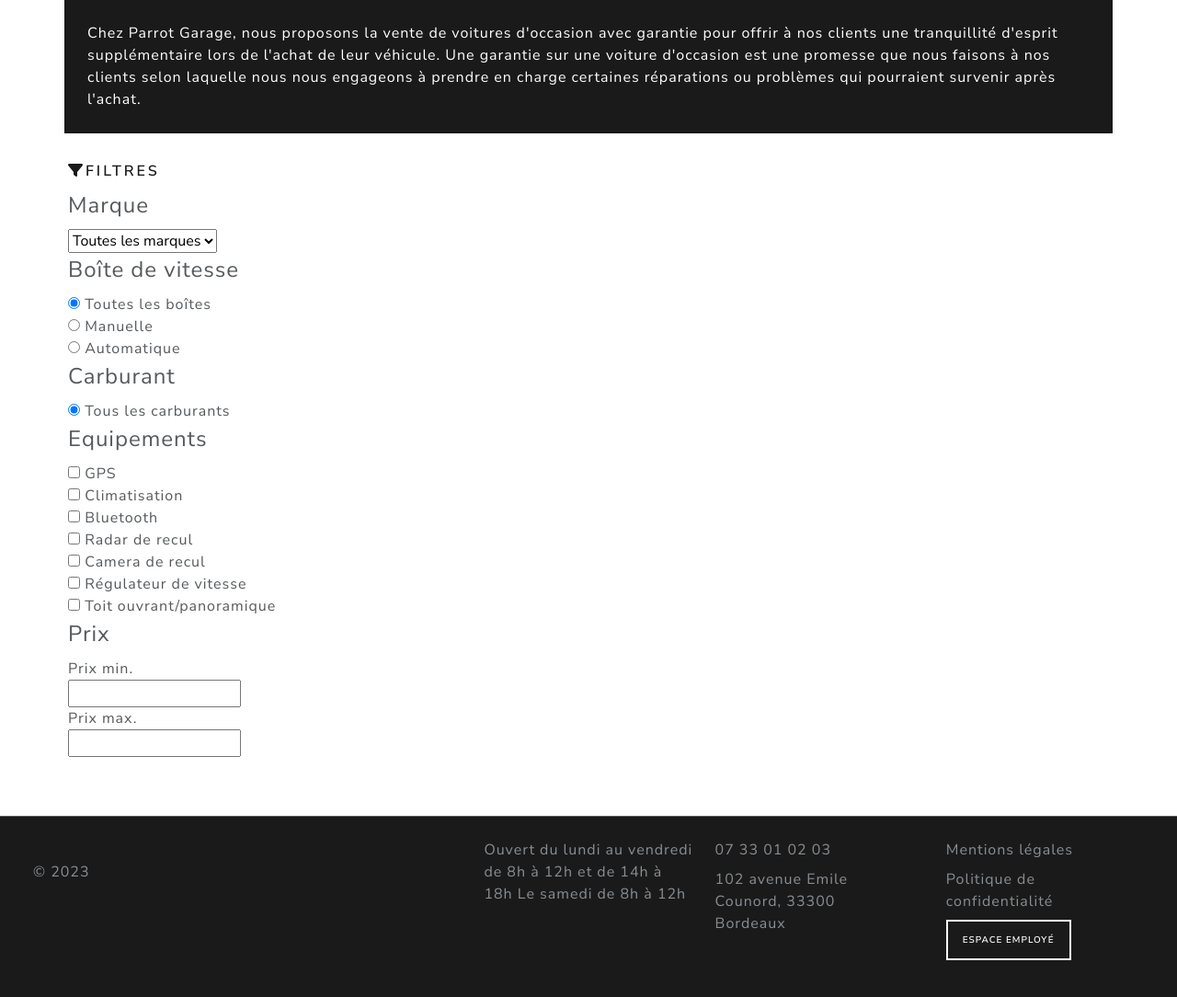
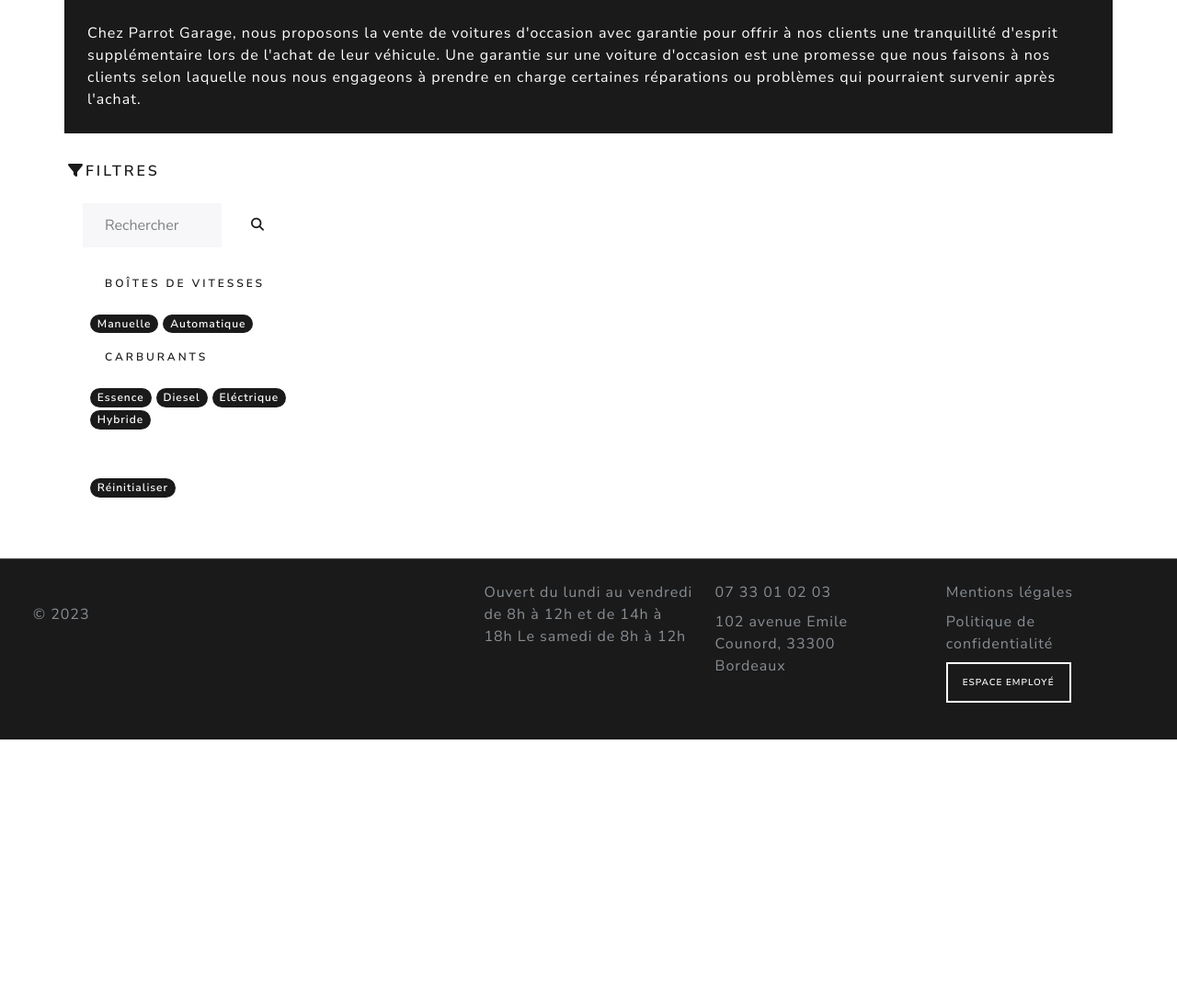
Before and after one commit to SarahRichefeu/app, a Symfony app: template templates/catalogue/index.html.twig in a window 1280 px wide. Shown: the part 286-1370 px from the top of the page at 92% size. After the commit the page ends 1090 px from the top, so only its background shows below. Run offline with Twig, Linux system fonts and the light colour scheme; the template is opened without the code that fills it, so the values that code supplies are empty; some libraries are stand-ins or nearby versions.

Commit message:
Filter buttons done

```diff
--- a/public/scripts/search.js
+++ b/public/scripts/search.js
@@ -1 +1,88 @@
-// Récupération de tous les noeuds nécessaires
+// // Function for cars filter
+// function filterCars() {
+
+
+//     // Get cars title
+//     const carsTitle = cars.map(car => car.querySelector('#carBrand').textContent);
+
+
+
+
+
+// }
+
+
+
+
+
+// --------------------------Search bar -------------------------------
+
+
+function filterCars() {
+    // get all cars
+    const cars = document.querySelectorAll('#card');
+
+    // Loop through cars
+    cars.forEach( (car) => {
+        // Get all my buttons filters
+        const all = document.getElementById('all').checked;
+        // Gearbox
+        const manualGear = document.getElementById('manual').checked;
+        const autoGear = document.getElementById('auto').checked;
+        // Fuel
+        const essence = document.getElementById('essence').checked;
+        const diesel = document.getElementById('diesel').checked;
+        const electric = document.getElementById('elec').checked;
+        const hybrid = document.getElementById('hybrid').checked;
+
+        // change background-color when checkbox is checked
+        const labels = document.querySelectorAll('.badge');
+        labels.forEach( (label) => {
+            if (all, manualGear, autoGear, essence, diesel, electric, hybrid) {
+                label.classList.replace('bg-primary', 'bg-danger');
+            } else {
+                label.classList.replace('bg-danger', 'bg-primary');
+            }
+        });
+
+
+        // Get all data I need from cars
+        // Gearbox
+        const carGear = car.querySelector('#gearbox').textContent;
+        // Fuel
+        const carFuel = car.querySelector('#fuel').textContent;
+
+
+        // Filters (true or false)
+        // Gearbox
+        const gearManualFilter = manualGear && carGear.toLowerCase().includes('manuelle');
+        const gearAutoFilter = autoGear && carGear.toLowerCase().includes('automatique');
+
+        // Fuel
+        const fuelEssenceFilter = essence && carFuel.toLowerCase().includes('essence');
+        const fuelDieselFilter = diesel && carFuel.toLowerCase().includes('diesel');
+        const fuelElectricFilter = electric && carFuel.toLowerCase().includes('electrique');
+        const fuelHybridFilter = hybrid && carFuel.toLowerCase().includes('hybride');
+
+
+
+        if (gearManualFilter || gearAutoFilter || fuelEssenceFilter || fuelDieselFilter || fuelElectricFilter || fuelHybridFilter) {
+            car.style.display = 'block';
+        } else {
+            car.style.display = 'none';
+        }
+
+        // Show all cars if none is checked
+        if (all || !manualGear && !autoGear && !essence && !diesel && !electric && !hybrid) {
+            car.style.display = 'block';
+        }
+    });
+}
+
+document.getElementById('all').addEventListener('click', filterCars);
+document.getElementById('manual').addEventListener('click', filterCars);
+document.getElementById('auto').addEventListener('click', filterCars);
+document.getElementById('essence').addEventListener('click', filterCars);
+document.getElementById('diesel').addEventListener('click', filterCars);
+document.getElementById('elec').addEventListener('click', filterCars);
+document.getElementById('hybrid').addEventListener('click', filterCars);
--- a/public/styles/style.css
+++ b/public/styles/style.css
@@ -1,6 +1,6 @@
 
 
--------------------HOME-------------------
+/* -------------------HOME------------------- */
 
 p.text-center {
     margin-bottom: 2vh;
@@ -40,8 +40,39 @@ p.text-center {
 }
 
 
-------------------------- SERVICES -----------------------------
+/* ------------------------- SERVICES ----------------------------- */
 
 ol li {
     padding: 2rem;
 }
+
+/* -------------------------Filtres -------------------------------- */
+
+div#buttons .input-none {
+    opacity: 0;
+}
+
+div#buttons .input-none + label {
+    background-color: #1A1A1A;
+}
+
+div#buttons .input-none:checked + label {
+    background-color: #d9534f;
+}
+
+div#buttons label {
+    cursor: pointer;
+}
+
+input[type="checkbox"]:checked + label {
+    background-color: #d9534f;
+}
+
+
+@media screen and (max-width: 768px) {
+    div#buttons {
+        display: flex;
+        justify-content: space-around;
+        flex-wrap: wrap;
+    }
+}
--- a/templates/catalogue/index.html.twig
+++ b/templates/catalogue/index.html.twig
@@ -24,16 +24,17 @@
             <div class="col-lg-9">
                 <div class="row justify-content-evenly">
                     {% for car in cars %}
-                    <div class="card col-lg-5 m-2">
+                    <div class="cars card col-lg-5 m-2" id="card">
                         <img src="{{ asset('uploads/' ~ car.picture) }}" class="card-img-top" alt="..." style="height: 250px">
                         <div class="card-body">
-                            <h5 class="card-title">{{ car.brand }} {{ car.model }}</h5>
+                            <h5 class="card-title" id="carBrand">{{ car.brand }} {{ car.model }}</h5>
                             <ul class="list-group list-group-flush">
                                 <li class="list-group-item">Motorisation: {{ car.motor }}</li>
                                 <li class="list-group-item">{{ car.year }} - {{ car.mileage }} km.</li>
-                                <li class="list-group-item">{{ car.fuel.name }} - {{ car.gearbox }}</li>
+                                <li class="list-group-item" id="gearbox">Boîte de vitesse: {{ car.gearbox }}</li>
+                                <li class="list-group-item" id="fuel">{{ car.fuel.name }}</li>
                                 <li class="list-group-item">{{ car.equipments }}</li>
-                                <li class="list-group-item fs-4 text-info">{{ car.price }} euros.</li>
+                                <li class="list-group-item fs-4 text-info" id="price">{{ car.price }} euros.</li>
                             </ul>
                         </div>
                         <div class="card-footer">
--- a/templates/partials/_filtre.html.twig
+++ b/templates/partials/_filtre.html.twig
@@ -1,93 +1,54 @@
-<form action="" class="col-lg-3 p-3">
+<form action="" class="col-lg-3 col-sm-12 p-3">
     <h5><i class="fa-solid fa-filter" style="color: #1a1a1a;"></i>Filtres</h5>
 
-    <fieldset>
-        <legend>Marque</legend>
-        <select name="brand" id="brand">
-            <option value="allBrand">Toutes les marques</option>
-            {% for car in cars %}
-                <option value="{{car.brand ~ car.id }}">{{ car.brand }}</option>
-            {% endfor %}
-        </select>
-    </fieldset>
+    <div class="d-flex col-lg-12 p-3">
+        <input class="form-control me-sm-2" id="search" type="search" placeholder="Rechercher">
+        <button class="btn btn-secondary my-2 my-sm-0"><i class="fa-solid fa-magnifying-glass" style="color: #1a1a1a;"></i></button>
+    </div>
 
-    <fieldset>
-        <legend>Boîte de vitesse</legend>
-        <div>
-            <input type="radio" id="allGear" class="gear" value="all"
-                    checked>
-            <label for="allGear">Toutes les boîtes</label>
-        </div>
-        <div>
-            <input type="radio" id="manual" class="gear" value="manual">
-            <label for="manual">Manuelle</label>
-        </div>
-        <div>
-            <input type="radio" id="auto" class="gear" value="auto">
-            <label for="auto">Automatique</label>
-        </div>
-    </fieldset>
 
-    <fieldset>
-        <legend>Carburant</legend>
-            <div>
-                <input type="radio" id="allFuel" class="fuel" value="all"
-                        checked>
-                <label for="allFuel">Tous les carburants</label>
-            </div>
-            {% for fuel in fuels %}
-            <div>
-                <input type="radio" id="{{ fuel.id }}" class="fuel" value="{{ fuel.id }}">
-                <label for="{{ fuel.id }}">{{ fuel.name }}</label>
-            </div>
-            {% endfor %}
-    </fieldset>
+  <div class="buttons" id="buttons">
 
-    <fieldset>
-        <legend>Equipements</legend>
+      <div class="gearbox form-check" id="gearbox">
+        <h6 class="p-3">Boîtes de vitesses</h6>
+        <input class="form-check-input input-none" type="checkbox" value="manuelle"  id="manual" onclick="filterCars()">
+        <label class="badge rounded-pill" for="manual">
+          Manuelle
+        </label>
+        <input class="form-check-input input-none" type="checkbox" value="automatique"  id="auto" onclick="filterCars()">
+        <label class="badge rounded-pill" for="auto">
+          Automatique
+        </label>
+      </div>
 
-        <div>
-          <input type="checkbox" id="GPS" class="equipments">
-          <label for="GPS">GPS</label>
-        </div>
+      <div class="fuel form-check" id="fuel">
+        <h6 class="p-3">Carburants</h6>
+        <input class="form-check-input input-none" type="checkbox" value="essence"  id="essence" onclick="filterCars()">
+        <label class="badge rounded-pill" for="essence">
+          Essence
+        </label>
+        <input class="form-check-input input-none" type="checkbox" value="diesel"  id="diesel" onclick="filterCars()">
+        <label class="badge rounded-pill" for="diesel">
+          Diesel
+        </label>
+        <input class="form-check-input input-none" type="checkbox" value="electrique"  id="elec" onclick="filterCars()">
+        <label class="badge rounded-pill" for="elec">
+          Eléctrique
+        </label>
+        <input class="form-check-input input-none" type="checkbox" value="hybride"  id="hybrid" onclick="filterCars()">
+        <label class="badge rounded-pill" for="hybrid">
+          Hybride
+        </label>
+      </div>
 
-        <div>
-          <input type="checkbox" id="clim" class="equipments">
-          <label for="clim">Climatisation</label>
-        </div>
+      <div class="form-check pt-5">
+        <input class="form-check-input input-none" type="checkbox" value="all"  id="all" onclick="filterCars()">
+        <label class="badge rounded-pill" for="all">
+          Réinitialiser
+        </label>
+      </div>
 
-        <div>
-          <input type="checkbox" id="bluetooth" class="equipments">
-          <label for="bluetooth">Bluetooth</label>
-        </div>
+  </div>
 
-        <div>
-          <input type="checkbox" id="reversing-radar" class="equipments">
-          <label for="reversing-radar">Radar de recul</label>
-        </div>
-
-        <div>
-          <input type="checkbox" id="reversing-camera" class="equipments">
-          <label for="reversing-camera">Camera de recul</label>
-        </div>
-
-        <div>
-          <input type="checkbox" id="speed-regulator" class="equipments">
-          <label for="speed-regulator">Régulateur de vitesse</label>
-        </div>
-
-        <div>
-          <input type="checkbox" id="sunroof" class="equipments">
-          <label for="sunroof">Toit ouvrant/panoramique</label>
-        </div>
-    </fieldset>
-
-    <fieldset>
-        <legend>Prix</legend>
-        <label for="minPrice">Prix min.</label>
-        <input type="number" class="price" id="minPrice">
-        <label for="maxPrice">Prix max.</label>
-        <input type="number" class="price" id="maxPrice">
-    </fieldset>
 
 </form>
```
